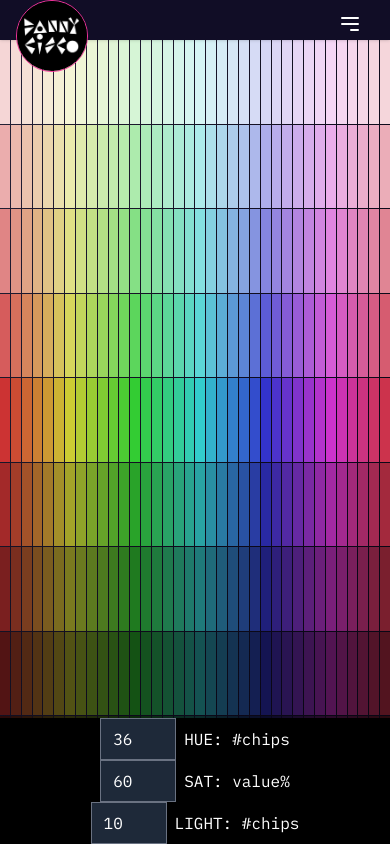
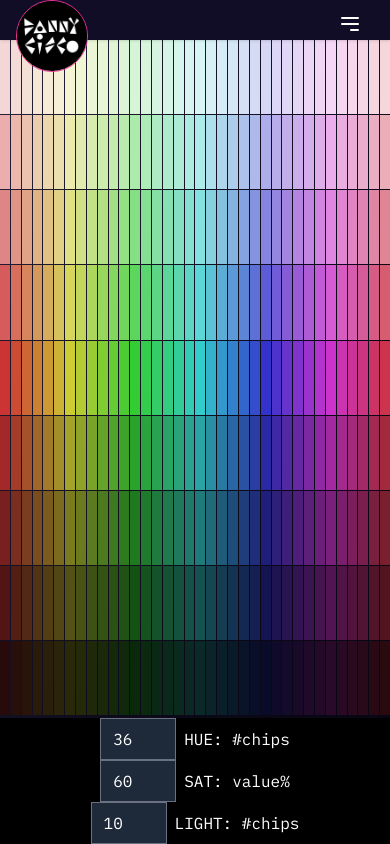
Before and after one commit to Danny-Cisco/danny-cisco, a SvelteKit app: page /understand-stuff/hsl-grid in a window 390 px wide. Built offline with nearby package versions, Linux system fonts and the light colour scheme.

Commit message:
even smaller for mobile

```diff
--- a/src/routes/understand-stuff/hsl-grid/+page.svelte
+++ b/src/routes/understand-stuff/hsl-grid/+page.svelte
@@ -150,7 +150,7 @@
 	.grid {
 		display: grid;
 		width: 100vw;
-		height: 90dvh;
+		height: 80dvh;
 		gap: 1px;
 	}
 	.color-box {
```
